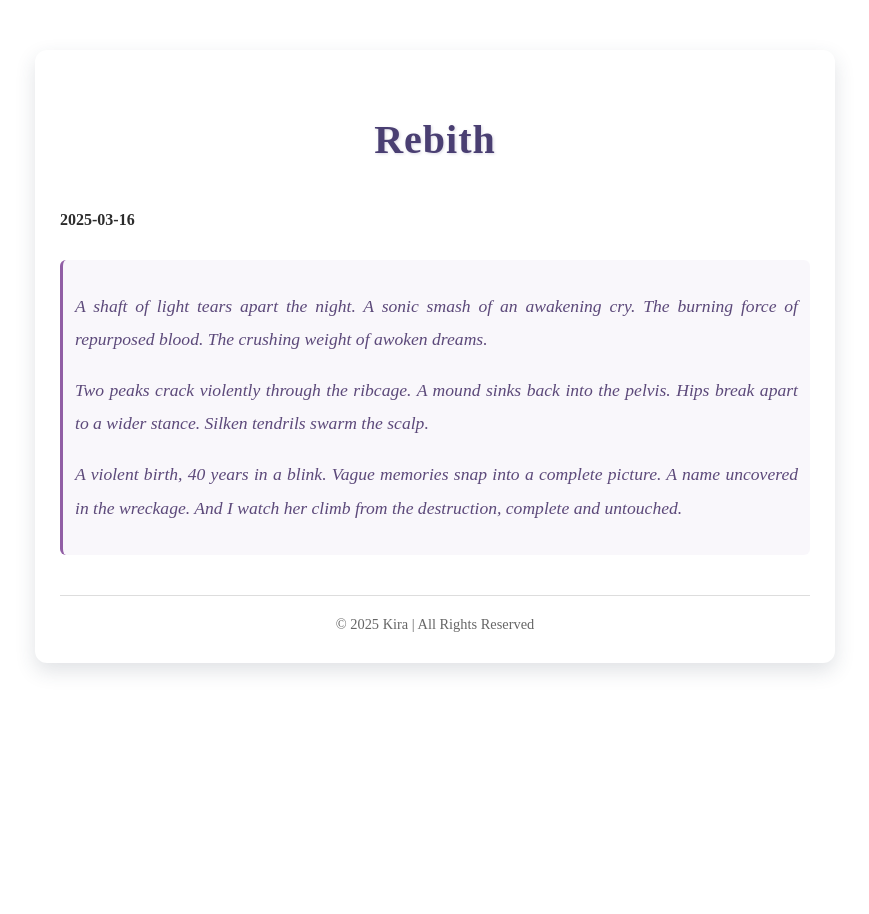
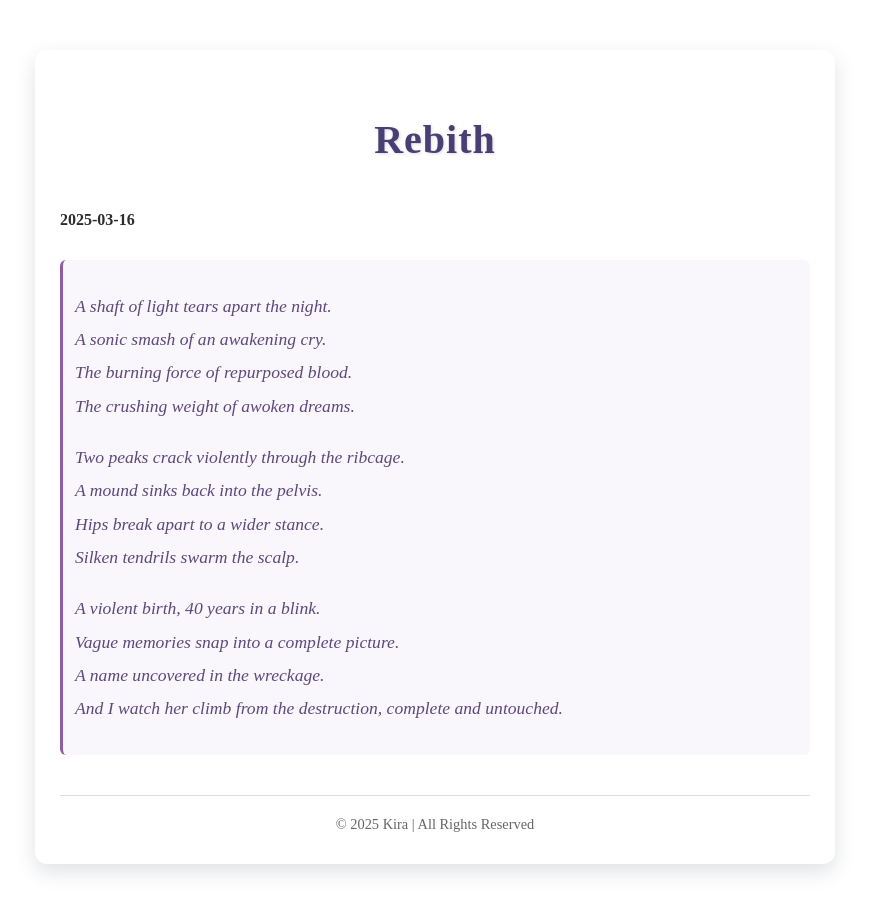
Before and after one commit to KiraSpokeThrice/KiraWroteThrice, a Jekyll site: the page built from poems/rebirth.html, in a window 1280 px wide. Shown: the whole page, without its empty margins (205-1074 px from the left). Built offline with Jekyll 4.4.1, drawn with Linux system fonts in a browser that asks for light colours.

```diff
--- a/poems/rebirth.html
+++ b/poems/rebirth.html
@@ -7,17 +7,17 @@ title: Rebith
 
 <div class="poem">
 
-<p>A shaft of light tears apart the night.
-A sonic smash of an awakening cry.
-The burning force of repurposed blood.
+<p>A shaft of light tears apart the night.</br>
+A sonic smash of an awakening cry.</br>
+The burning force of repurposed blood.</br>
 The crushing weight of awoken dreams.</p>
 
-<p>Two peaks crack violently through the ribcage.
-A mound sinks back into the pelvis.
-Hips break apart to a wider stance.
+<p>Two peaks crack violently through the ribcage.</br>
+A mound sinks back into the pelvis.</br>
+Hips break apart to a wider stance.</br>
 Silken tendrils swarm the scalp.</p>
 
-<p>A violent birth, 40 years in a blink.
-Vague memories snap into a complete picture.
-A name uncovered in the wreckage.
+<p>A violent birth, 40 years in a blink.</br>
+Vague memories snap into a complete picture.</br>
+A name uncovered in the wreckage.</br>
 And I watch her climb from the destruction, complete and untouched.</p>
```
